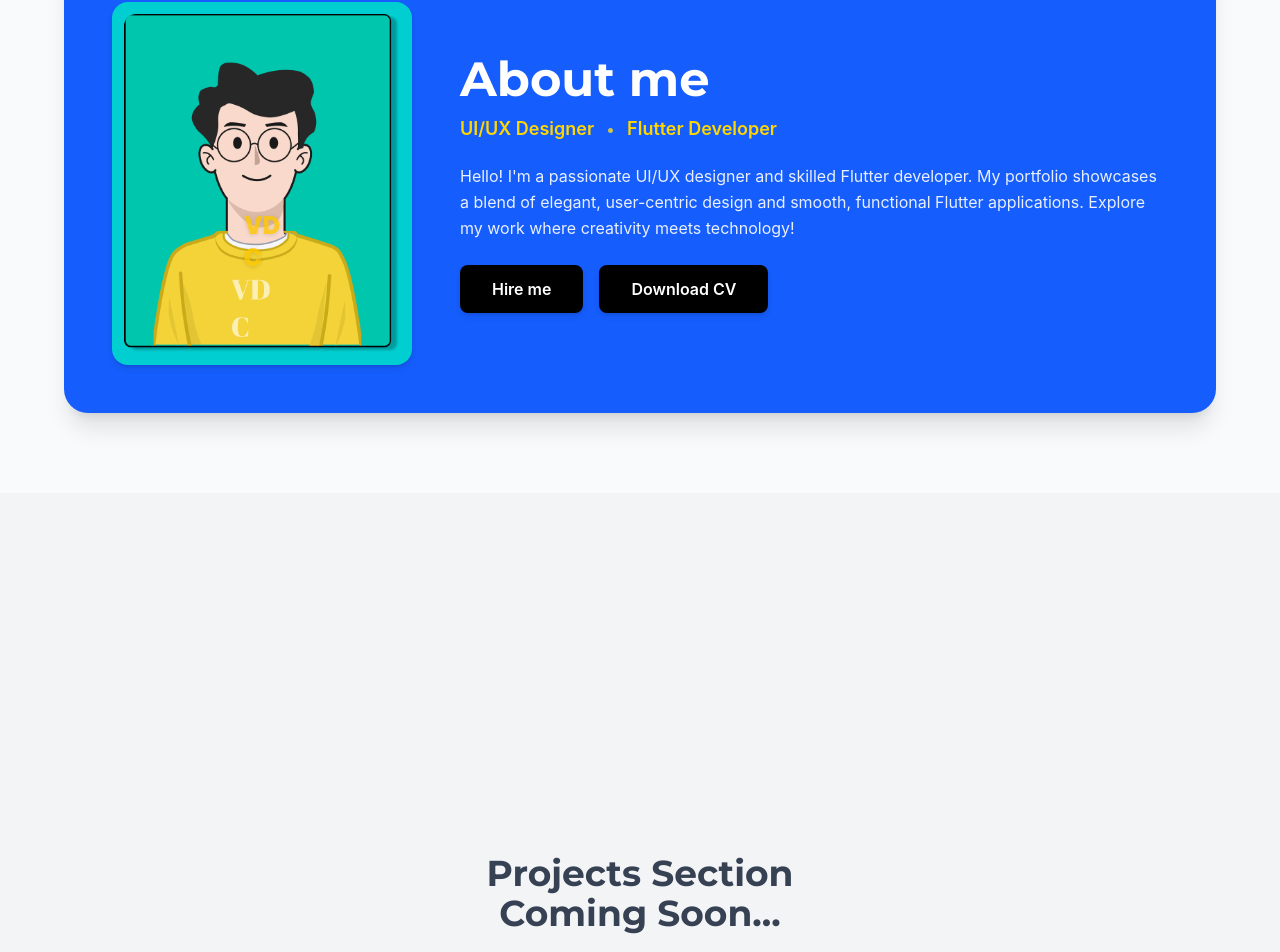
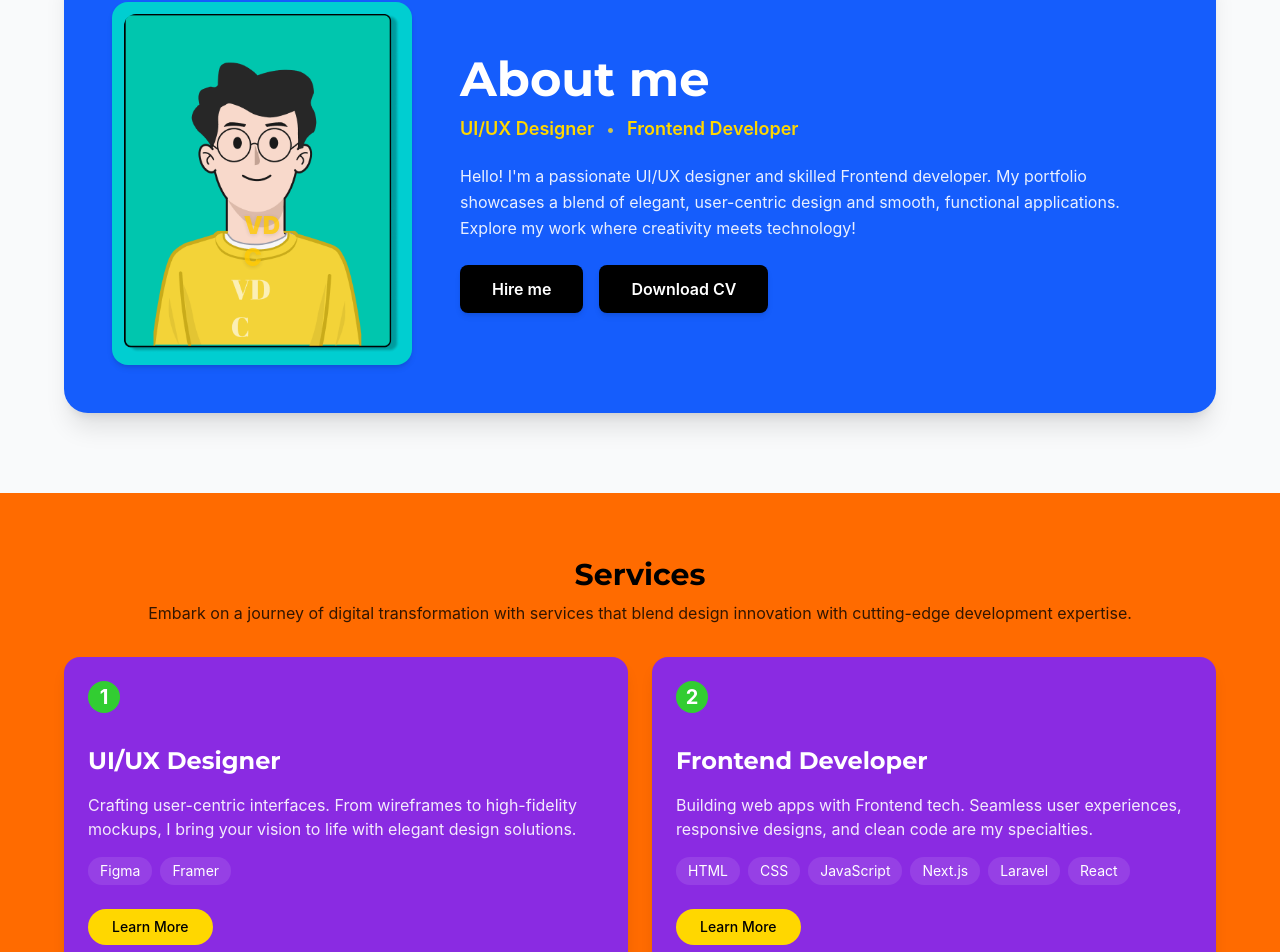
Before and after one commit to hendricku/portfoliohenius, a Next.js app: page / in a window 1280 px wide. Shown: the part 926-1878 px from the top of the page. Built offline with nearby package versions, Linux system fonts and the light colour scheme.

Commit message:
pushing new about section

```diff
--- a/src/app/page.tsx
+++ b/src/app/page.tsx
@@ -16,77 +16,61 @@ export default function Home() {
 
   const handleHireMe = () => {
     console.log('Hire Me clicked!');
-    // Example action: Open mail client
-    // window.location.href = 'mailto:youremail@example.com?subject=Hiring Inquiry';
-    // Or scroll to contact section:
-    // document.getElementById('contact')?.scrollIntoView({ behavior: 'smooth' });
   };
 
   const handleDownloadCV = () => {
     console.log('Download CV clicked!');
-    // IMPORTANT: Replace '/your-cv-file.pdf' with the actual path to your CV
-    // The file should be placed in the `public` folder of your Next.js project.
-    const cvPath = '/your-cv-file.pdf'; // <--- CHANGE THIS TO YOUR CV FILE PATH (e.g., '/Henius_CV.pdf')
+    const cvPath = '/your-cv-file.pdf';
     const link = document.createElement('a');
     link.href = cvPath;
-    // UPDATED: CV filename back to Henius
-    link.setAttribute('download', 'Henius_CV.pdf'); // Suggested filename for the user
+    link.setAttribute('download', 'Henius_CV.pdf');
     document.body.appendChild(link);
     link.click();
     document.body.removeChild(link);
   };
 
-
   return (
-    // Main container with yellow background and dark text
     <main className="min-h-screen bg-[#FFD700] text-[#2A2A2A]">
-
-      {/* ===== Navigation ===== */}
       <nav className="fixed w-full top-0 z-50 py-6 px-4 sm:px-6 lg:px-8">
         <motion.div
           initial={{ y: -100, opacity: 0 }}
           animate={{ y: 0, opacity: 1 }}
           transition={{ duration: 0.5, delay: 0.1 }}
-          // Blurred background navbar container
           className="max-w-6xl mx-auto bg-white/90 backdrop-blur-md px-6 sm:px-8 py-3 sm:py-4 rounded-2xl shadow-lg"
         >
           <div className="flex justify-between items-center">
-             {/* Logo/Brand */}
             <motion.div
               whileHover={{ scale: 1.1, rotate: 5 }}
               whileTap={{ scale: 0.9 }}
               className="w-10 h-10 sm:w-12 sm:h-12 bg-[#FFD700] rounded-xl flex items-center justify-center font-bold text-xl sm:text-2xl text-[#2A2A2A] shadow-md cursor-pointer"
-              onClick={() => window.scrollTo({ top: 0, behavior: 'smooth' })} // Scrolls to top smoothly
-              title="Scroll to Top" // Tooltip for accessibility
+              onClick={() => window.scrollTo({ top: 0, behavior: 'smooth' })}
+              title="Scroll to Top"
             >
-              A {/* UPDATED: Initial back to A */}
+              H
             </motion.div>
 
-            {/* Navigation Links (Desktop) */}
             <div className="hidden sm:flex gap-6 md:gap-8">
               {['Home', 'About', 'Projects', 'Contact'].map((item, index) => (
                 <motion.a
                   key={item}
-                  href={`#${item.toLowerCase()}`} // Links to section IDs
+                  href={`#${item.toLowerCase()}`}
                   className="relative text-[#2A2A2A] font-medium text-base sm:text-lg hover:text-[#FFD700] transition-colors duration-200 group"
                   whileHover={{ scale: 1.05 }}
                   initial={{ opacity: 0, y: -20 }}
                   animate={{ opacity: 1, y: 0 }}
                   transition={{
                     duration: 0.3,
-                    delay: index * 0.1 + 0.3, // Staggered animation
+                    delay: index * 0.1 + 0.3,
                     type: 'spring',
                     stiffness: 300
                   }}
                 >
                   {item}
-                  {/* Animated underline effect on hover */}
                   <span className="absolute -bottom-1 left-0 w-0 h-0.5 bg-[#FFD700] transition-all duration-300 group-hover:w-full"></span>
                 </motion.a>
               ))}
             </div>
 
-             {/* Basic Mobile Menu Button Placeholder (Needs functionality) */}
              <div className="sm:hidden">
                <button className="text-[#2A2A2A] focus:outline-none p-2" aria-label="Open menu">
                  <svg className="w-6 h-6" fill="none" stroke="currentColor" viewBox="0 0 24 24" xmlns="http://www.w3.org/2000/svg"><path strokeLinecap="round" strokeLinejoin="round" strokeWidth="2" d="M4 6h16M4 12h16m-7 6h7"></path></svg>
@@ -95,30 +79,24 @@ export default function Home() {
           </div>
         </motion.div>
       </nav>
-      {/* ===== END OF Navigation ===== */}
 
-
-      {/* ===== Hero Section ===== */}
-      <section id="home" className="pt-32 sm:pt-40 pb-20 px-4 sm:px-8 flex items-center min-h-screen"> {/* Added min-h-screen and flex align */}
-        <div className="flex flex-col md:flex-row items-center justify-around gap-12 max-w-6xl mx-auto w-full"> {/* Added w-full */}
-          {/* Left Text Content */}
+      <section id="home" className="pt-32 sm:pt-40 pb-20 px-4 sm:px-8 flex items-center min-h-screen">
+        <div className="flex flex-col md:flex-row items-center justify-around gap-12 max-w-6xl mx-auto w-full">
           <motion.div
             initial={{ opacity: 0, x: -50 }}
             animate={{ opacity: 1, x: 0 }}
             transition={{ duration: 0.8, delay: 0.5 }}
-            className="text-center md:text-left md:w-1/2 lg:w-5/12 z-10 order-2 md:order-1" // Adjusted width for balance
+            className="text-center md:text-left md:w-1/2 lg:w-5/12 z-10 order-2 md:order-1"
           >
             <div className={montserrat.className}>
-              {/* ***** FIX ON LINE 116 ***** */}
               <h1 className="text-5xl sm:text-6xl lg:text-7xl font-black mb-3 leading-tight">
                 Hello,<br />
-                I&apos;m Henius {/* Changed ' to &apos; */}
+                I&apos;m Henius
               </h1>
               <p className="text-lg font-medium mb-8 text-[#2A2A2A]/90">
-                UI/UX Designer , Flutter developer {/* Updated roles */}
+                UI/UX Designer , Frontend developer
               </p>
             </div>
-            {/* Action Buttons */}
             <div className="flex flex-col sm:flex-row gap-4 justify-center md:justify-start">
               <motion.button
                 whileHover={{ scale: 1.05, boxShadow: "0px 5px 15px rgba(42, 42, 42, 0.3)" }}
@@ -139,78 +117,60 @@ export default function Home() {
             </div>
           </motion.div>
 
-          {/* Right Image Area */}
           <motion.div
              initial={{ opacity: 0, scale: 0.5 }}
              animate={{ opacity: 1, scale: 1 }}
              transition={{ duration: 0.8, delay: 0.3, type: "spring", stiffness: 120 }}
-             // Responsive sizing for the image container
              className="relative w-[280px] h-[320px] sm:w-[320px] sm:h-[360px] md:w-[350px] md:h-[400px] lg:w-[400px] lg:h-[450px] mt-8 md:mt-0 order-1 md:order-2"
            >
-            {/* Background shape with slight rotation */}
             <div className="absolute inset-0 bg-[#00CED1] rounded-2xl shadow-lg transform -rotate-3"></div>
-             {/* Image container with white background */}
              <div className="absolute inset-4 sm:inset-5 bg-white rounded-xl overflow-hidden shadow-inner">
-                {/* Next.js Image Component */}
                 <Image
-                  // Ensure 'avatar.png' is in the /public folder
                   src="/avatar.png"
-                  alt="Henius Avatar" // UPDATED: Alt text
-                  layout="fill" // Fills the parent container
-                  objectFit="cover" // Covers the container, may crop
-                  priority // Prioritize loading this image (LCP)
-                  className="transform scale-105" // Slight zoom effect
+                  alt="Henius Avatar"
+                  layout="fill"
+                  objectFit="cover"
+                  priority
+                  className="transform scale-105"
                 />
              </div>
-             {/* Optional: VDC overlay */}
              <div className="absolute bottom-[25%] left-[50%] transform -translate-x-1/2 text-[#FFD700] font-black text-3xl z-10 opacity-80 pointer-events-none drop-shadow-md">
                VDC
              </div>
           </motion.div>
         </div>
       </section>
-      {/* ===== END OF Hero Section ===== */}
 
-
-      {/* ===== UPDATED ABOUT SECTION ===== */}
-      <section id="about" className="py-20 px-4 md:px-8 bg-gray-50"> {/* Added a subtle background color */}
+      <section id="about" className="py-20 px-4 md:px-8 bg-gray-50">
         <div className="max-w-6xl mx-auto">
           <motion.div
             initial={{ opacity: 0, y: 50 }}
-            whileInView={{ opacity: 1, y: 0 }} // Animate when section scrolls into view
+            whileInView={{ opacity: 1, y: 0 }}
             transition={{ duration: 0.8 }}
-            viewport={{ once: true, amount: 0.2 }} // Trigger animation once, when 20% visible
-            // Main blue card styling
+            viewport={{ once: true, amount: 0.2 }}
             className="bg-blue-600 p-8 md:p-12 rounded-3xl flex flex-col md:flex-row items-center gap-8 md:gap-12 shadow-xl overflow-hidden"
           >
-            {/* === Image Container === */}
             <motion.div
               initial={{ opacity: 0, x: -50 }}
               whileInView={{ opacity: 1, x: 0 }}
               transition={{ duration: 0.6, delay: 0.2 }}
               viewport={{ once: true, amount: 0.5 }}
-              // Container for the image - keeps background, padding, rounded corners, size constraints
               className="bg-[#00CED1] p-3 rounded-2xl w-full max-w-[250px] md:max-w-[280px] lg:max-w-[300px] flex-shrink-0 shadow-md relative"
             >
-              {/* === Image FIX === */}
               <Image
-                // Ensure 'avatar.png' is in the /public folder
                 src="/avatar.png"
-                alt="Henius Avatar About Section" // UPDATED: Alt text
-                layout="responsive" // Responsive layout based on width/height ratio
-                width={300}         // Base width for aspect ratio (e.g., 1:1)
-                height={300}        // Base height for aspect ratio
-                objectFit="cover"   // Covers the container
-                className="rounded-xl" // Rounded corners on the image itself
+                alt="Henius Avatar About Section"
+                layout="responsive"
+                width={300}
+                height={300}
+                objectFit="cover"
+                className="rounded-xl"
               />
-              {/* VDC overlay for About section image */}
               <div className="absolute bottom-[25%] left-[50%] transform -translate-x-1/2 text-yellow-400 font-black text-2xl z-10 opacity-80 pointer-events-none drop-shadow-sm">
                 VD<br/>C
               </div>
-            </motion.div> {/* End of Image Container */}
+            </motion.div>
 
-
-            {/* === Text Content Container === */}
             <div className="flex flex-col text-center md:text-left w-full">
               <motion.h2
                 initial={{ opacity: 0, x: 50 }}
@@ -222,22 +182,18 @@ export default function Home() {
                 About me
               </motion.h2>
 
-              {/* === Subtitle Layout FIX === */}
               <motion.div
                 initial={{ opacity: 0, x: 50 }}
                 whileInView={{ opacity: 1, x: 0 }}
                 transition={{ duration: 0.5, delay: 0.4 }}
                 viewport={{ once: true, amount: 0.5 }}
-                // Flexbox for horizontal layout, center on mobile, start on md+, wrap if needed
                 className="mb-5 flex flex-wrap items-center justify-center md:justify-start gap-x-3 gap-y-1"
               >
                 <p className="text-lg font-semibold text-[#FFD700]">UI/UX Designer</p>
-                {/* Separator */}
                 <span className="text-yellow-300 opacity-80">•</span>
-                <p className="text-lg font-semibold text-[#FFD700]">Flutter Developer</p>
-              </motion.div> {/* End of Subtitle Container */}
+                <p className="text-lg font-semibold text-[#FFD700]">Frontend Developer</p>
+              </motion.div>
 
-               {/* ***** FIX ON LINE 244 ***** */}
               <motion.p
                 initial={{ opacity: 0, x: 50 }}
                 whileInView={{ opacity: 1, x: 0 }}
@@ -245,13 +201,12 @@ export default function Home() {
                 viewport={{ once: true, amount: 0.5 }}
                 className="text-base text-white/90 mb-6 leading-relaxed"
               >
-                Hello! I&apos;m a passionate UI/UX designer and skilled Flutter developer. {/* Changed ' to &apos; */}
+                Hello! I&apos;m a passionate UI/UX designer and skilled Frontend developer.
                 My portfolio showcases a blend of elegant, user-centric design and
-                smooth, functional Flutter applications. Explore my work where
+                smooth, functional applications. Explore my work where
                 creativity meets technology!
               </motion.p>
 
-              {/* Button Container */}
               <motion.div
                 initial={{ opacity: 0, y: 20 }}
                 whileInView={{ opacity: 1, y: 0 }}
@@ -259,9 +214,8 @@ export default function Home() {
                 viewport={{ once: true, amount: 0.5 }}
                 className="flex flex-col sm:flex-row gap-4 justify-center md:justify-start"
               >
-                 {/* Consistent button styling */}
                 <motion.button
-                  whileHover={{ scale: 1.05, boxShadow: "0px 0px 12px rgba(0, 206, 209, 0.6)" }} // Use accent color for shadow
+                  whileHover={{ scale: 1.05, boxShadow: "0px 0px 12px rgba(0, 206, 209, 0.6)" }}
                   whileTap={{ scale: 0.95 }}
                   onClick={handleHireMe}
                   className="px-8 py-3 bg-black text-white rounded-lg font-semibold hover:bg-gray-800 transition-colors duration-300 shadow-md"
@@ -269,44 +223,127 @@ export default function Home() {
                   Hire me
                 </motion.button>
                 <motion.button
-                  whileHover={{ scale: 1.05, boxShadow: "0px 0px 12px rgba(0, 206, 209, 0.6)" }} // Use accent color for shadow
+                  whileHover={{ scale: 1.05, boxShadow: "0px 0px 12px rgba(0, 206, 209, 0.6)" }}
                   whileTap={{ scale: 0.95 }}
                   onClick={handleDownloadCV}
                   className="px-8 py-3 bg-black text-white rounded-lg font-semibold hover:bg-gray-800 transition-colors duration-300 shadow-md"
                 >
                   Download CV
                 </motion.button>
-              </motion.div> {/* End of Button Container */}
-
-            </div> {/* End of Text Content Container */}
-          </motion.div> {/* End of Main Blue Card */}
-        </div> {/* End of Max Width Container */}
-      </section>
-      {/* ===== END OF UPDATED ABOUT SECTION ===== */}
-
-
-      {/* ===== Placeholder for Projects Section ===== */}
-      <section id="projects" className="min-h-screen bg-gray-100 flex items-center justify-center py-20 px-4 md:px-8">
-          <h2 className="text-4xl font-bold text-gray-700 text-center">Projects Section<br/>Coming Soon...</h2>
+              </motion.div>
+            </div>
+          </motion.div>
+        </div>
       </section>
 
-      {/* ===== Placeholder for Contact Section ===== */}
+      {/* Services Section */}
+      <section id="services" className="bg-[#FF6B00] py-16 px-4 md:px-8">
+        <div className="max-w-6xl mx-auto">
+          <div className="text-center mb-8">
+            <motion.h2
+              initial={{ opacity: 0, y: 20 }}
+              whileInView={{ opacity: 1, y: 0 }}
+              transition={{ duration: 0.5 }}
+              viewport={{ once: true }}
+              className="text-3xl font-bold text-black"
+            >
+              Services
+            </motion.h2>
+            <motion.p
+              initial={{ opacity: 0, y: 20 }}
+              whileInView={{ opacity: 1, y: 0 }}
+              transition={{ duration: 0.5, delay: 0.2 }}
+              className="text-black/80 mt-2"
+            >
+              Embark on a journey of digital transformation with services that blend design
+              innovation with cutting-edge development expertise.
+            </motion.p>
+          </div>
+
+          <div className="grid md:grid-cols-2 gap-6">
+            {/* UI/UX Design Card */}
+            <motion.div
+              initial={{ opacity: 0, x: -50 }}
+              whileInView={{ opacity: 1, x: 0 }}
+              whileHover={{ y: -5 }}
+              transition={{ duration: 0.5 }}
+              viewport={{ once: true }}
+              className="bg-[#8A2BE2] p-6 rounded-2xl shadow-lg relative overflow-hidden"
+            >
+              <div className="absolute top-6 left-6 w-8 h-8 bg-[#32CD32] rounded-full flex items-center justify-center text-xl font-bold text-white">
+                1
+              </div>
+              <div className="pt-16">
+                <h3 className="text-2xl font-bold text-white mb-4">UI/UX Designer</h3>
+                <p className="text-white/90 mb-4">
+                  Crafting user-centric interfaces. From wireframes to high-fidelity mockups,
+                  I bring your vision to life with elegant design solutions.
+                </p>
+                <div className="flex gap-2 mb-6">
+                  <span className="px-3 py-1 bg-white/10 rounded-full text-white text-sm">Figma</span>
+                  <span className="px-3 py-1 bg-white/10 rounded-full text-white text-sm">Framer</span>
+                </div>
+                <motion.button
+                  whileHover={{ scale: 1.05 }}
+                  whileTap={{ scale: 0.95 }}
+                  className="px-6 py-2 bg-[#FFD700] text-black rounded-full font-medium text-sm"
+                >
+                  Learn More
+                </motion.button>
+              </div>
+            </motion.div>
+
+            {/* Frontend Development Card */}
+            <motion.div
+              initial={{ opacity: 0, x: 50 }}
+              whileInView={{ opacity: 1, x: 0 }}
+              whileHover={{ y: -5 }}
+              transition={{ duration: 0.5 }}
+              viewport={{ once: true }}
+              className="bg-[#8A2BE2] p-6 rounded-2xl shadow-lg relative overflow-hidden"
+            >
+              <div className="absolute top-6 left-6 w-8 h-8 bg-[#32CD32] rounded-full flex items-center justify-center text-xl font-bold text-white">
+                2
+              </div>
+              <div className="pt-16">
+                <h3 className="text-2xl font-bold text-white mb-4">Frontend Developer</h3>
+                <p className="text-white/90 mb-4">
+                  Building web apps with Frontend tech. Seamless user experiences,
+                  responsive designs, and clean code are my specialties.
+                </p>
+                <div className="flex flex-wrap gap-2 mb-6">
+                  <span className="px-3 py-1 bg-white/10 rounded-full text-white text-sm">HTML</span>
+                  <span className="px-3 py-1 bg-white/10 rounded-full text-white text-sm">CSS</span>
+                  <span className="px-3 py-1 bg-white/10 rounded-full text-white text-sm">JavaScript</span>
+                  <span className="px-3 py-1 bg-white/10 rounded-full text-white text-sm">Next.js</span>
+                  <span className="px-3 py-1 bg-white/10 rounded-full text-white text-sm">Laravel</span>
+                  <span className="px-3 py-1 bg-white/10 rounded-full text-white text-sm">React</span>
+                </div>
+                <motion.button
+                  whileHover={{ scale: 1.05 }}
+                  whileTap={{ scale: 0.95 }}
+                  className="px-6 py-2 bg-[#FFD700] text-black rounded-full font-medium text-sm"
+                >
+                  Learn More
+                </motion.button>
+              </div>
+            </motion.div>
+          </div>
+        </div>
+      </section>
+
       <section id="contact" className="min-h-screen bg-[#FFD700] flex items-center justify-center py-20 px-4 md:px-8">
            <h2 className="text-4xl font-bold text-[#2A2A2A] text-center">Contact Section<br/>Coming Soon...</h2>
       </section>
 
-
-      {/* ===== Floating Social Media Bar ===== */}
       <div className="fixed right-4 md:right-8 top-1/2 -translate-y-1/2 z-40">
         <motion.div
           initial={{ x: 100, opacity: 0 }}
           animate={{ x: 0, opacity: 1 }}
-          transition={{ duration: 0.8, delay: 1.0 }} // Delayed entrance animation
-          className="flex flex-col gap-3 md:gap-4" // Spacing between icons
+          transition={{ duration: 0.8, delay: 1.0 }}
+          className="flex flex-col gap-3 md:gap-4"
         >
           {[
-            // Define social media links here
-            // IMPORTANT: Replace '#' with your actual profile URLs
             { icon: <FaInstagram className="text-xl" />, color: '#E1306C', label: 'Instagram', url: '#' },
             { icon: <FaFacebookF className="text-xl" />, color: '#1877F2', label: 'Facebook', url: '#' },
             { icon: <FaTwitter className="text-xl" />, color: '#1DA1F2', label: 'Twitter', url: '#' },
@@ -314,18 +351,17 @@ export default function Home() {
           ].map((item, idx) => (
             <motion.a
               key={idx}
-              href={item.url} // Use the actual URL
-              target="_blank" // Open in new tab
-              rel="noopener noreferrer" // Security best practice
-              title={item.label} // Tooltip for accessibility
+              href={item.url}
+              target="_blank"
+              rel="noopener noreferrer"
+              title={item.label}
               whileHover={{
                 scale: 1.15,
-                x: -8, // Move left slightly on hover
-                backgroundColor: item.color, // Change background to brand color
-                color: '#FFFFFF' // Change icon color to white
+                x: -8,
+                backgroundColor: item.color,
+                color: '#FFFFFF'
                }}
               whileTap={{ scale: 0.95 }}
-              // Styling for each icon button
               className="w-10 h-10 md:w-12 md:h-12 bg-white shadow-lg rounded-full flex items-center justify-center text-[#2A2A2A] transition-all duration-300 ease-in-out cursor-pointer"
             >
               {item.icon}
```
Also changed, not shown: src/app/globals.css (+60 -13 lines).
